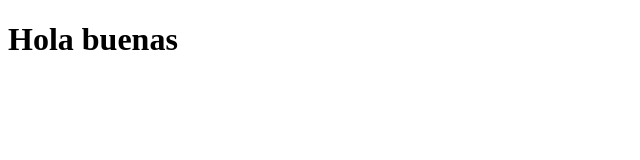
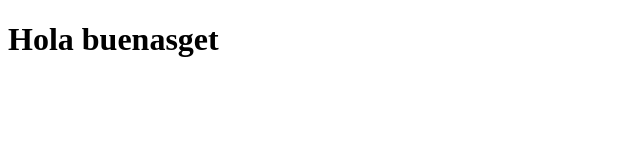
Before and after one commit to FandeRice/Beggining, a plain HTML site: page index.html in a window 1280 px wide. Shown: the full height of the page, 0-640 px from the left. Drawn offline with Linux system fonts and the light colour scheme.

Commit message:
Cambio al html (no se cambió nada ayuda, como se hace)

```diff
--- a/index.html
+++ b/index.html
@@ -6,7 +6,7 @@
     <meta name="viewport" content="width=device-width, initial-scale=1.0">
     <title>Page Test</title>
 </head>
-<h1>Hola buenas</h1>
+<h1>Hola buenasget</h1>
 
 <body>
 
```
